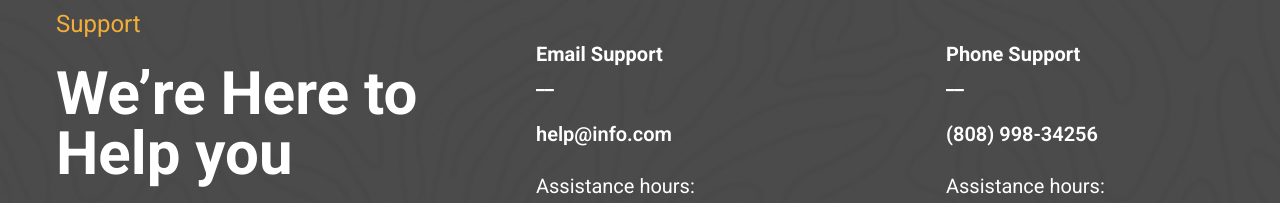
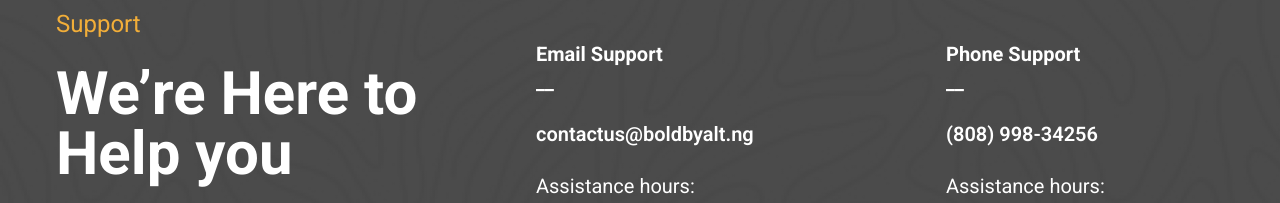
Before and after one commit to liljdot/AltBuilda-Website-React, a React (Vite) app: page /contact in a window 1280 px wide. Shown: the part 1220-1423 px from the top of the page. Built offline with nearby package versions, Linux system fonts and the light colour scheme; no server answers.

Commit message:
update contact email

```diff
--- a/src/pages/Contact/InfoSection.tsx
+++ b/src/pages/Contact/InfoSection.tsx
@@ -43,7 +43,7 @@ const InfoSection: React.FC = () => {
                 </div>
 
                 <div className="flex flex-col md:flex-row lg:gap-25 text-secondary">
-                    <SupportInfoTile title="Email Support" contact="help@info.com" hours="Instant support for queries"/>
+                    <SupportInfoTile title="Email Support" contact="contactus@boldbyalt.ng" hours="Instant support for queries"/>
 
                     <SupportInfoTile title="Phone Support" contact="(808) 998-34256" hours="Monday - Friday 9 am to 6 pm" />
                 </div>
```
